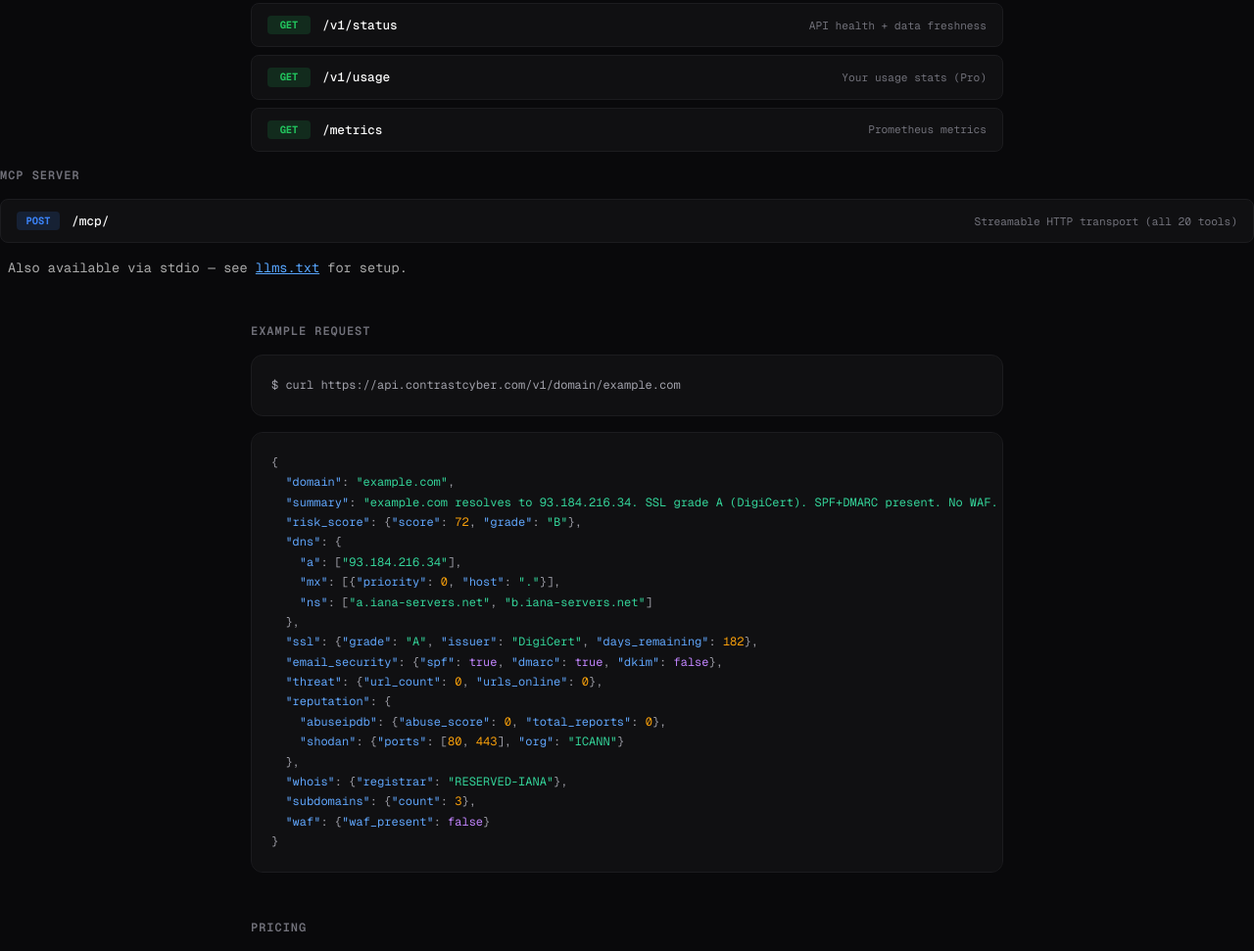
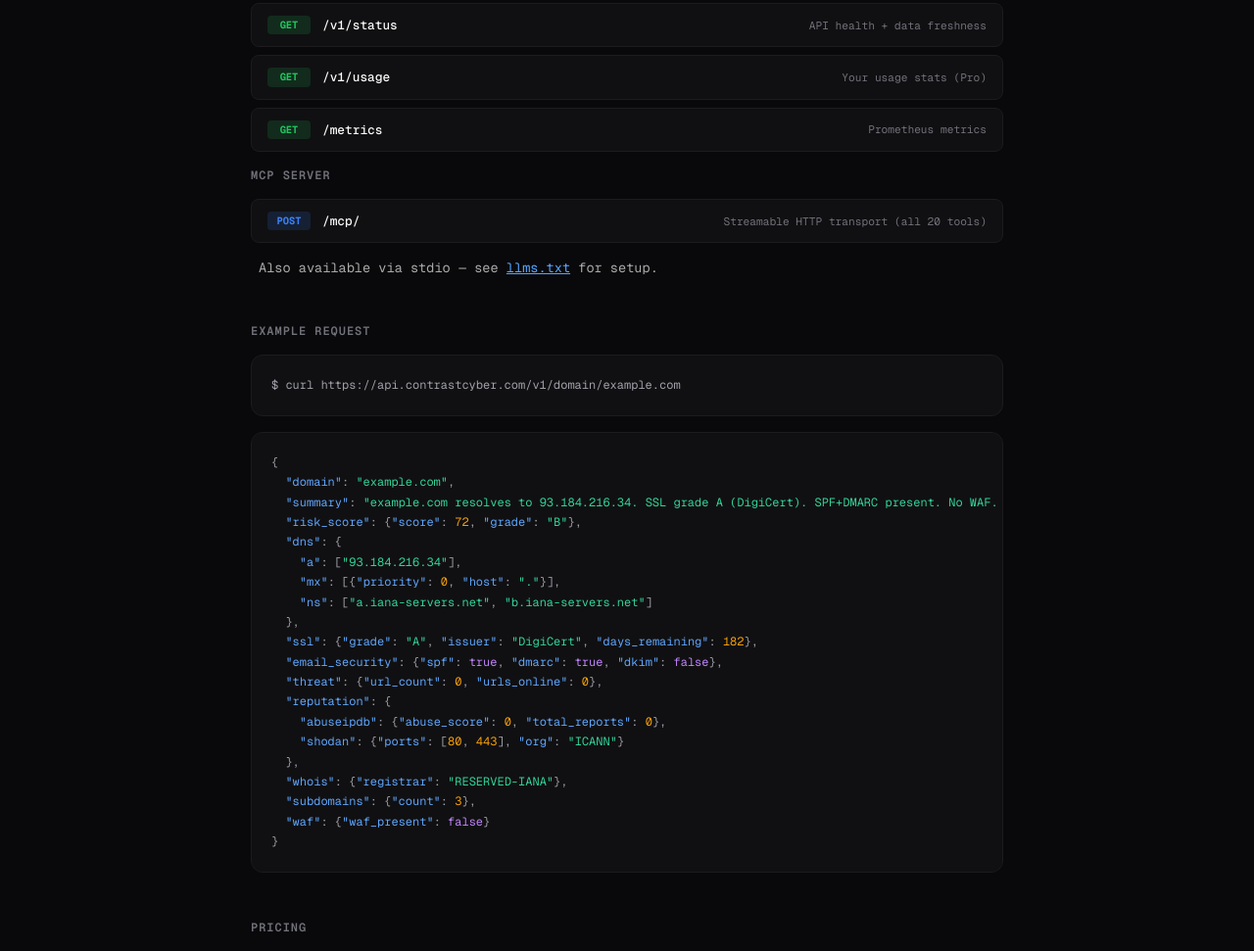
Before and after one commit to UPinar/contrastapi, a plain HTML site: page app/templates/index.html in a window 1280 px wide. Shown: the part 2270-3241 px from the top of the page at 98% size. Drawn offline with Linux system fonts and the light colour scheme.

Commit message:
Fix MCP section width to match other endpoint sections

```diff
--- a/app/templates/index.html
+++ b/app/templates/index.html
@@ -239,7 +239,7 @@
   </section>
 
   <!-- MCP -->
-  <section class="module-section">
+  <section class="endpoints">
     <div class="section-title">MCP Server</div>
     <div class="endpoint-group">
       <div class="endpoint">
```
